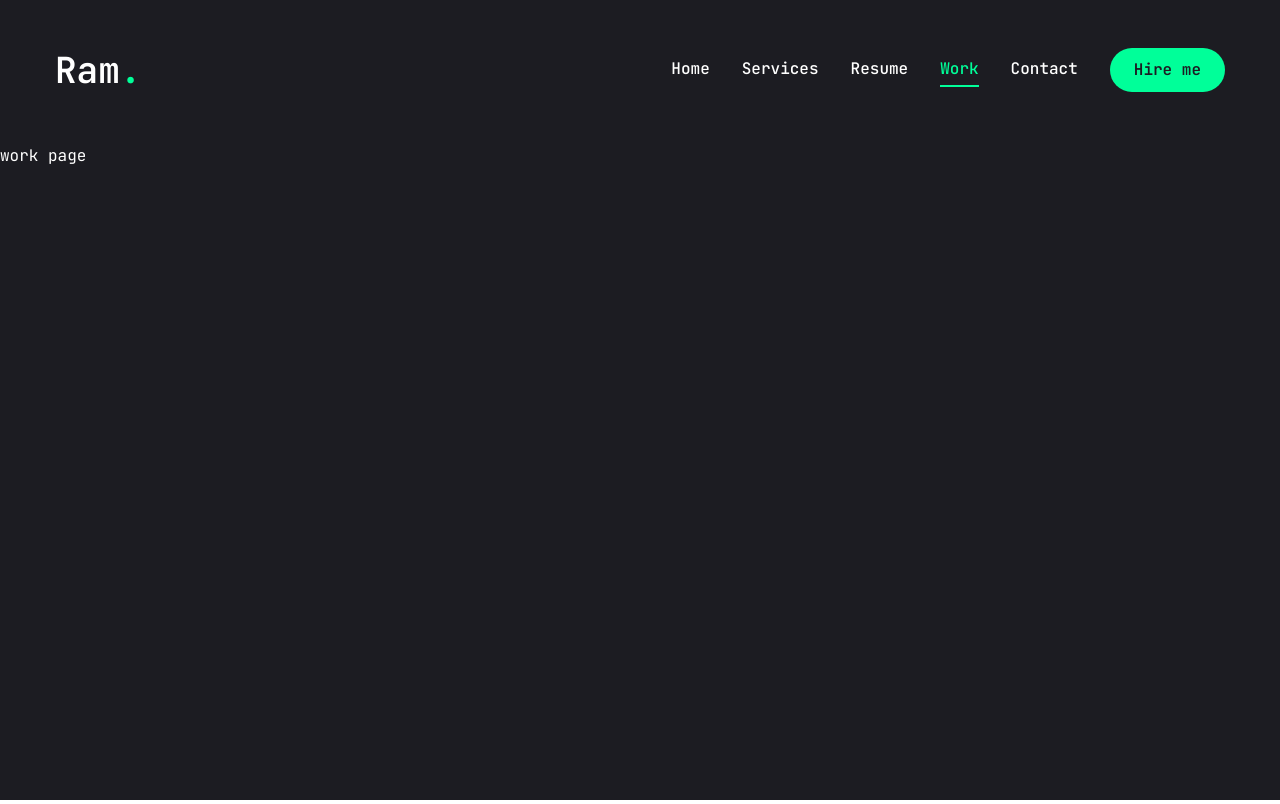
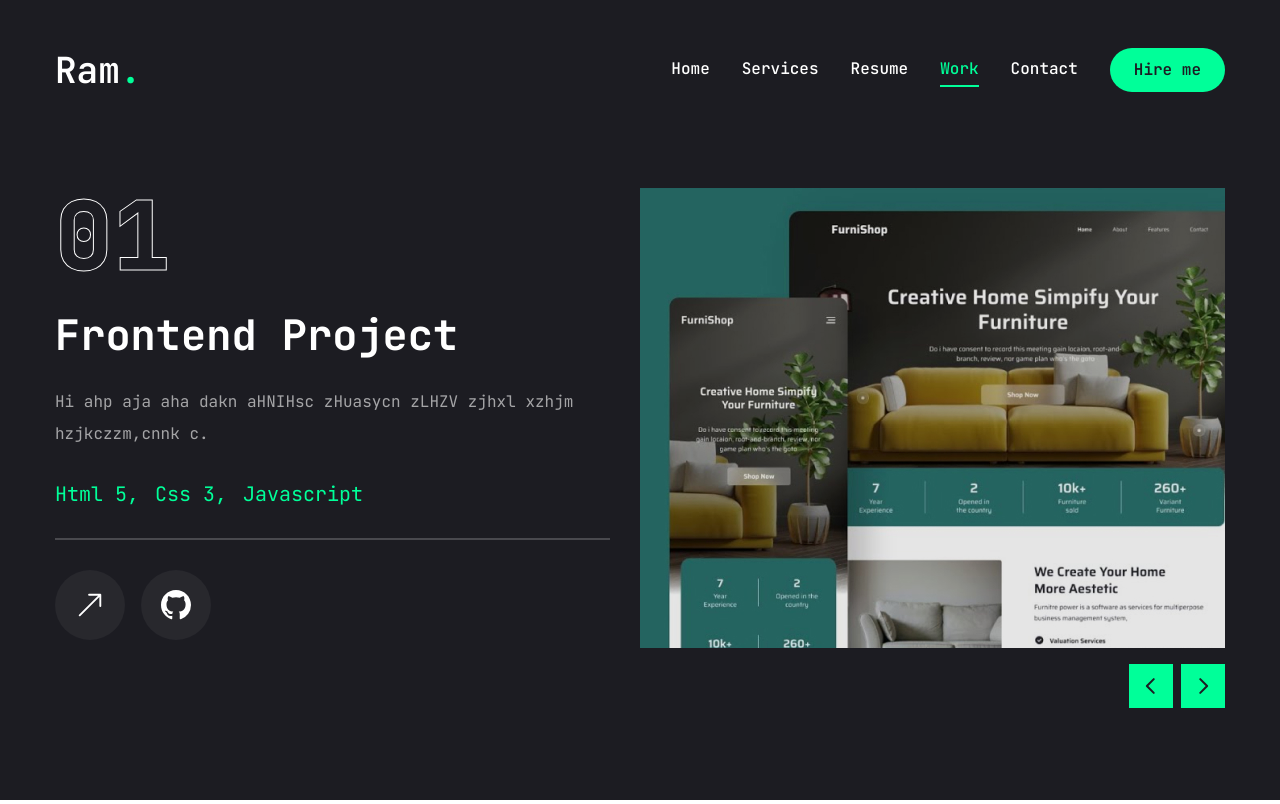
Before and after one commit to Ramaruva/personalportfolio, a Next.js app: page /work in a window 1280 px wide. Built offline with nearby package versions, Linux system fonts and the light colour scheme.

Commit message:
completed work section

```diff
--- a/app/work/page.jsx
+++ b/app/work/page.jsx
@@ -1,5 +1,223 @@
+"use client";
+
+import { motion } from "framer-motion";
+import React, { useState } from "react";
+
+import { Swiper, SwiperSlide } from "swiper/react";
+import "swiper/css";
+import { BsArrowUpRight, BsGithub } from "react-icons/bs";
+
+import {
+  Tooltip,
+  TooltipContent,
+  TooltipProvider,
+  TooltipTrigger,
+} from "@/components/ui/tooltip";
+
+import Link from "next/link";
+import Image from "next/image";
+import WorkSliderBtns from "@/components/WorkSliderBtns";
+
+const projects = [
+  {
+    num: "01",
+    category: "frontend",
+    title: "Project 1",
+    description:
+      "Hi ahp aja aha dakn aHNIHsc zHuasycn zLHZV zjhxl xzhjm hzjkczzm,cnnk c.",
+    stack: [
+      {
+        name: "Html 5",
+      },
+      {
+        name: "Css 3",
+      },
+      {
+        name: "Javascript",
+      },
+    ],
+    image: "/assets/work/thumb1.png",
+    live: "",
+    github: "",
+  },
+  {
+    num: "02",
+    category: "fullstack",
+    title: "Project 2",
+    description:
+      "Hi ahp aja aha dakn aHNIHsc zHuasycn zLHZV zjhxl xzhjm hzjkczzm,cnnk c.",
+    stack: [
+      {
+        name: "Next.js",
+      },
+      {
+        name: "Tailwind.css",
+      },
+      {
+        name: "Node.js",
+      },
+    ],
+    image: "/assets/work/thumb2.png",
+    live: "",
+    github: "",
+  },
+  {
+    num: "03",
+    category: "frontend",
+    title: "Project 3",
+    description:
+      "Hi ahp aja aha dakn aHNIHsc zHuasycn zLHZV zjhxl xzhjm hzjkczzm,cnnk c.",
+    stack: [
+      {
+        name: "Next.js",
+      },
+      {
+        name: "Css 3",
+      },
+      {
+        name: "Tailwind",
+      },
+    ],
+    image: "/assets/work/thumb3.png",
+    live: "",
+    github: "",
+  },
+];
 const Work = () => {
-  return <div>work page</div>;
+  const [project, setProject] = useState(projects[0]);
+
+  const handleSlideChange = (swiper) => {
+    const currentIndex = swiper.activeIndex;
+    setProject(projects[currentIndex]);
+  };
+  return (
+    <motion.div
+      initial={{ opacity: 0 }}
+      animate={{
+        opacity: 1,
+        transition: { delay: 2.4, duration: 0.4, ease: "easeIn" },
+      }}
+      className="min-h-[80vh] flex flex-col justify-center py-12 xl:px-0"
+    >
+      <div className="container mx-auto">
+        <div className="flex flex-col xl:flex-row xl:gap-[30px]">
+          <div
+            className="w-full xl:w-[50%] xl:h-[460px] flex flex-col
+          xl:justify-between order-2 xl:order-none"
+          >
+            <div className="flex flex-col gap-[30px] h-[50%] ">
+              {/* outline num */}
+              <div className="text-8xl leading-none font-extrabold text-transparent text-outline">
+                {project?.num}
+              </div>
+              {/* project category */}
+              <h2
+                className="text-[42px] font-bold leading-none text-white
+              group-hover:text-accent transition-all duration-500 capitalize"
+              >
+                {project.category} Project
+              </h2>
+              {/* project description */}
+              <p className="text-white/60">{project.description}</p>
+              {/* stack */}
+              <ul className="flex gap-4">
+                {project.stack.map((item, index) => {
+                  return (
+                    <li key={index} className="text-xl text-accent">
+                      {item.name}
+                      {index !== project.stack.length - 1 && ","}
+                    </li>
+                  );
+                })}
+              </ul>
+              {/* border */}
+              <div className="border border-white/20"></div>
+              {/* buttons */}
+              <div className="flex items-center gap-4">
+                {/* live button */}
+                <Link href={project.live}>
+                  <TooltipProvider delayDuration={100}>
+                    <Tooltip>
+                      <TooltipTrigger
+                        className="w-[70px] h-[70px]  rounded-full
+                           bg-white/5 flex justify-center items-center group"
+                      >
+                        <BsArrowUpRight
+                          className="text-white text-3xl
+                               group-hover:text-accent"
+                        />
+                      </TooltipTrigger>
+                      <TooltipContent>
+                        <p>Live project</p>
+                      </TooltipContent>
+                    </Tooltip>
+                  </TooltipProvider>
+                </Link>
+                {/* github project button */}
+                <Link href={project.github}>
+                  <TooltipProvider delayDuration={100}>
+                    <Tooltip>
+                      <TooltipTrigger
+                        className="w-[70px] h-[70px]  rounded-full
+                           bg-white/5 flex justify-center items-center group"
+                      >
+                        <BsGithub
+                          className="text-white text-3xl
+                               group-hover:text-accent"
+                        />
+                      </TooltipTrigger>
+                      <TooltipContent>
+                        <p>Github repository</p>
+                      </TooltipContent>
+                    </Tooltip>
+                  </TooltipProvider>
+                </Link>
+              </div>
+            </div>
+          </div>
+          <div className="w-full xl:w-[50%]">
+            <Swiper
+              spaceBetween={30}
+              slidesPerView={1}
+              className="xl:h-[520px] mb-12"
+              onSlideChange={handleSlideChange}
+            >
+              {projects.map((project, index) => {
+                return (
+                  <SwiperSlide key={index} className="w-full">
+                    <div
+                      className="h-[460px] relative group flex justify-center
+                       items-center bg-pink-50/20"
+                    >
+                      {/* overlay */}
+                      <div
+                        className="absolute top-0 bottom-0 w-full h-full
+                      bg-black/10 z-10"
+                      ></div>
+                      {/* image */}
+                      <div className="relative w-full h-full">
+                        <Image
+                          src={project.image}
+                          fill
+                          className="object-cover"
+                        />
+                      </div>
+                    </div>
+                  </SwiperSlide>
+                );
+              })}
+              <WorkSliderBtns
+                containerStyles="flex gap-2 absolute right-0 bottom-[calc(50%_-_22px)] xl:bottom-0
+                z-20 w-full justify-between xl:w-max xl:justify-none"
+                btnStyles="bg-accent hover:bg-accent-hover text-primary text-[22px] w-[44px]
+                h-[44px] flex justify-center items-center transition-all"
+              />
+            </Swiper>
+          </div>
+        </div>
+      </div>
+    </motion.div>
+  );
 };
 
 export default Work;
--- /dev/null
+++ b/components/WorkSliderBtns.jsx
@@ -0,0 +1,18 @@
+"use client";
+import { useSwiper } from "swiper/react";
+import { PiCaretLeftBold, PiCaretRightBold } from "react-icons/pi";
+const WorkSliderBtns = ({ containerStyles, btnStyles, iconsStyles }) => {
+  const swiper = useSwiper();
+  return (
+    <div className={containerStyles}>
+      <button className={btnStyles} onClick={()=>swiper.slidePrev()}>
+        <PiCaretLeftBold className={iconsStyles} />
+      </button>
+      <button className={btnStyles} onClick={()=>swiper.slideNext()}>
+        <PiCaretRightBold className={iconsStyles} />
+      </button>
+    </div>
+  );
+};
+
+export default WorkSliderBtns;
--- a/package.json
+++ b/package.json
@@ -25,6 +25,7 @@
     "react-countup": "^6.5.3",
     "react-dom": "^18",
     "react-icons": "^5.3.0",
+    "swiper": "^11.1.14",
     "tailwind-merge": "^2.5.2",
     "tailwindcss-animate": "^1.0.7"
   },
```
Also changed, not shown: 1 other file (tests, documents, lock files or other folders).
